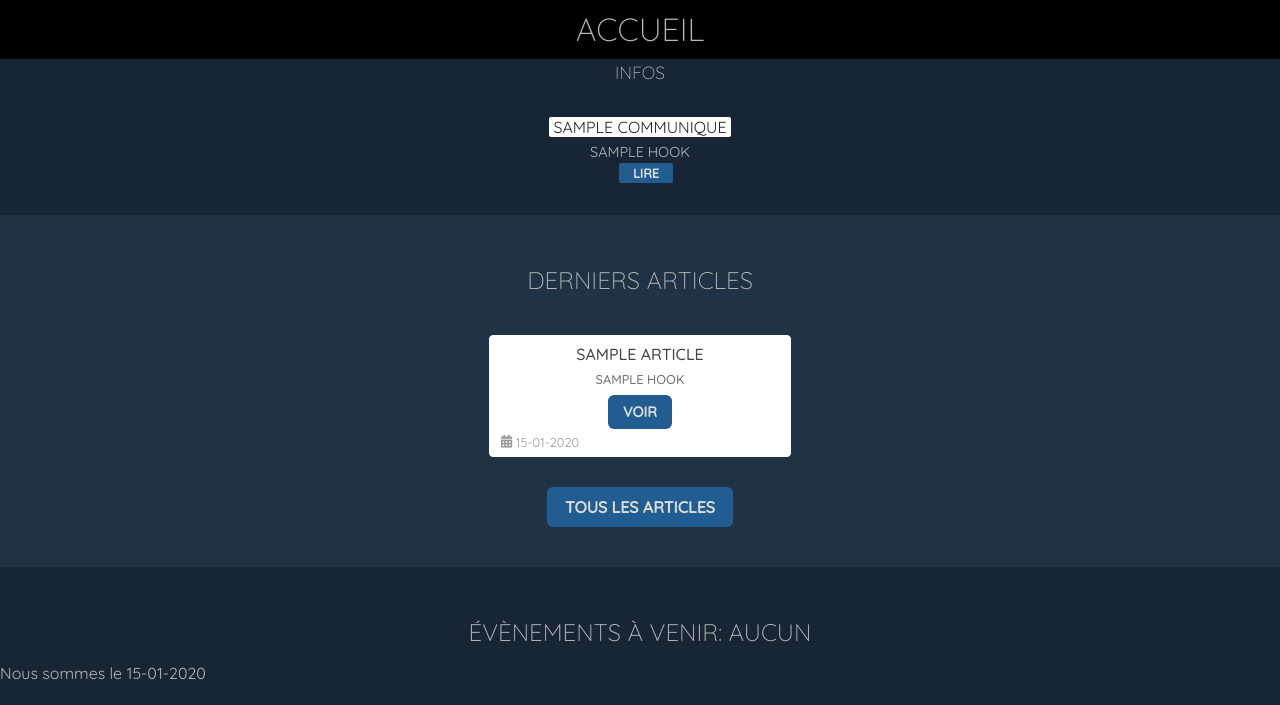
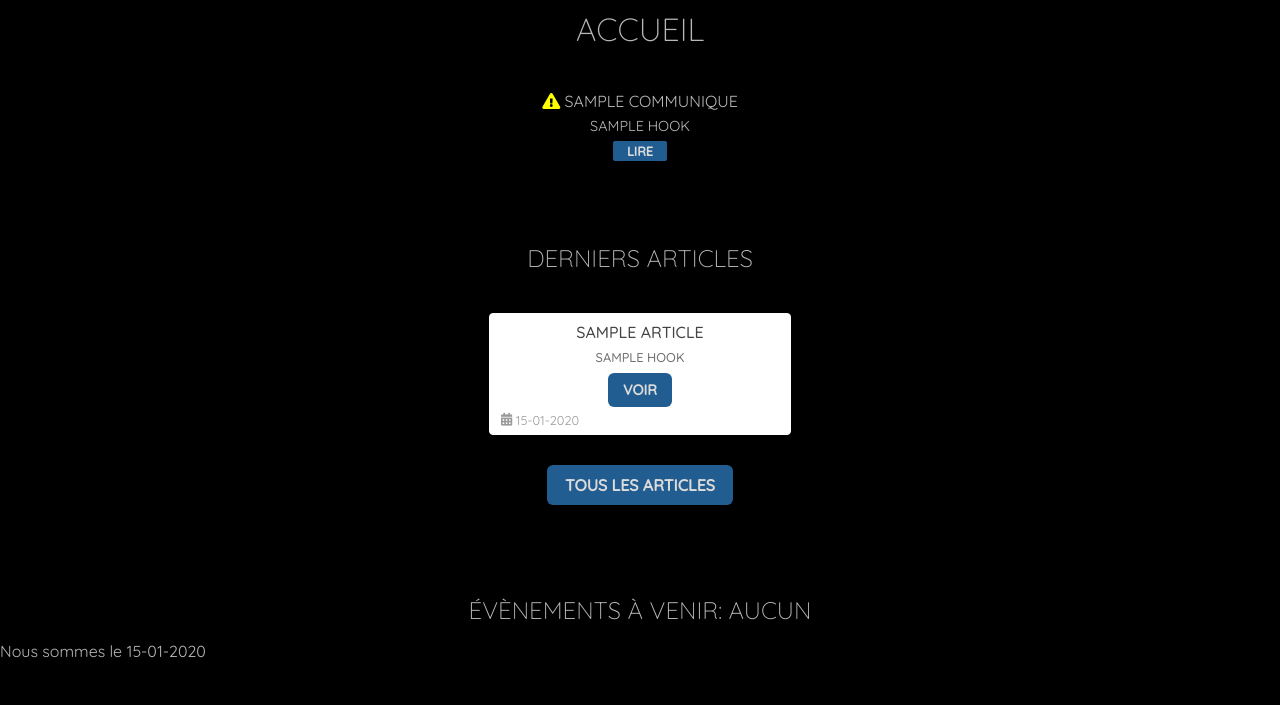
Before and after one commit to Eric-SCHEFFER/blueangels2.0, a Symfony app: template templates/home.html.twig in a window 1280 px wide. Shown: the part 227-932 px from the top of the page. Run offline with Twig, Linux system fonts and the light colour scheme; the template is opened without the code that fills it: most values are stand-ins (such as "Sample title", 1, 10 or a date in 2020); some libraries are stand-ins or nearby versions.

Commit message:
HomePage section communiqués stylage3

```diff
--- a/public/css/cardApercuCommunique.css
+++ b/public/css/cardApercuCommunique.css
@@ -3,14 +3,14 @@
    padding-bottom: 0;
 }
 
-.communiques h2 {
+/* .communiques h2 {
    font-size: 1.1em;
    margin: auto;
    width: max-content;
    text-align: center;
    padding: 2px;
    border-radius: 2px;
-}
+} */
 
 .communiques .bloc-cards {
    display: flex;
@@ -26,7 +26,7 @@
    width: 250px;
    height: auto;
    padding: 2px;
-   margin: 30px;
+   margin: 30px 30px 30px 30px;
    /* border: yellow 1px solid; */
 }
 
@@ -34,11 +34,15 @@
    text-transform: uppercase;
    padding: 0 4px 0 4px;
    margin: 0;
-   background-color: #ffffff;
-   color: #272727;
+   /* background-color: #ffffff; */
+   /* color: #272727; */
    white-space: nowrap;
    width: max-content;
    border-radius: 2px;
+}
+
+.communiques .titre i {
+   color: #ffff00;
 }
 
 .communiques .hook {
@@ -47,7 +51,7 @@
    overflow: hidden;
    text-overflow: ellipsis;
    font-size: .9em;
-   padding: 6px 0 2px 0;
+   padding: 6px 0 6px 0;
 }
 
 .communiques .contenu {
@@ -71,7 +75,6 @@
 
 .communiques a.lire-communique {
    text-decoration: none;
-   margin-left: 12px;
 }
 
 .communiques a.lire-communique::first-letter {
--- a/public/css/home.css
+++ b/public/css/home.css
@@ -3,13 +3,13 @@ section {
 }
 
 .communiques {
-   background-color: #182534;
+   /* background-color: #182534; */
 }
 
 .articles {
-   background-color: #203246;
+   /* background-color: #203246; */
 }
 
 .events {
-   background-color: #182534;
+   /* background-color: #182534; */
 }
--- a/src/Controller/HomeController.php
+++ b/src/Controller/HomeController.php
@@ -35,7 +35,7 @@ class HomeController extends AbstractController
         // On récupère les articles
         $articles = $this->articlesRepository->findBy([], ['created_at' => 'DESC'], 3, 0);
         // On récupère les communiqués
-        $communiques = $this->communiqueRepository->findBy([], ['created_at' => 'DESC'], 3, 0);
+        $communiques = $this->communiqueRepository->findBy([], ['created_at' => 'DESC'], 1, 0);
         return $this->render('home.html.twig', [
             'eventsToCome' => $events[0],
             'completedEvents' => $events[1],
--- a/templates/home.html.twig
+++ b/templates/home.html.twig
@@ -19,11 +19,11 @@
             On affiche les derniers communiqués par ordre de création (minimum: aucun, maximum: 3)
             Chaque communiqués est cliquable, et renvoi vers la page du communiqué
         #}
-        <h2>Infos</h2>
         <div class="bloc-cards">
             {% for communique in communiques %}
                 <div class="card-communique">
                     <div class="titre">
+                        <i class="fas fa-exclamation-triangle"></i>
                         {{ communique.getTitre() }}
                     </div>
                     <div class="hook">
```
